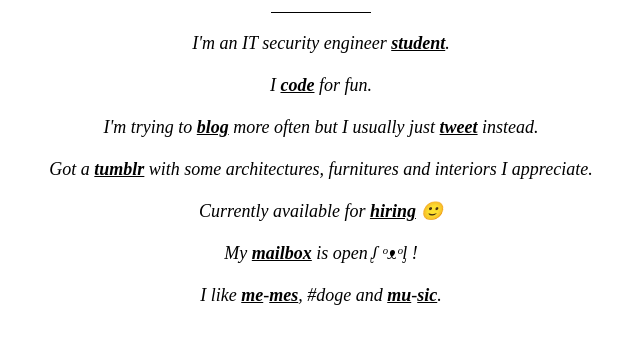
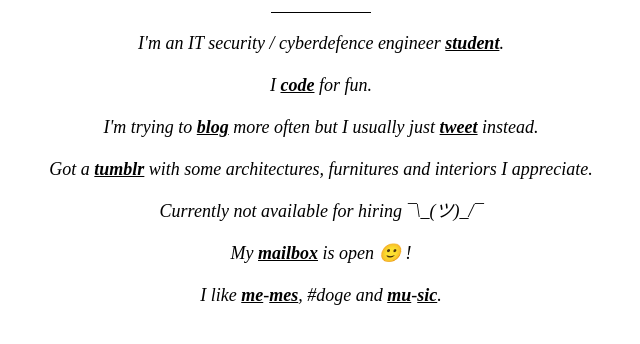
Before and after one commit to gmolveau/gregoire.molveau.fr, a plain HTML site: page index.html in a window 1280 px wide. Shown: the part 264-608 px from the top of the page, without its empty margins (319-959 px from the left). Drawn offline with Linux system fonts and the light colour scheme.

Commit message:
Update index.html

```diff
--- a/index.html
+++ b/index.html
@@ -41,12 +41,12 @@
 		<div>
 			<h1>Hello, I'm Grégoire MOLVEAU</h1>
 			<div class="sep"></div>
-			<p>I'm an IT security engineer <a href="https://www-ensibs.univ-ubs.fr/fr/formations/formations/diplome-d-ingenieur-DI/sciences-technologies-sante-STS/diplome-d-ingenieur-cyberdefense-program-icyb00-213.html" target="_new">student</a>.</p>
+			<p>I'm an IT security / cyberdefence engineer <a href="https://www-ensibs.univ-ubs.fr/fr/formations/formations/diplome-d-ingenieur-DI/sciences-technologies-sante-STS/diplome-d-ingenieur-cyberdefense-program-icyb00-213.html" target="_new">student</a>.</p>
 			<p>I <a href="https://github.com/gmolveau" target="_blank">code</a> for fun.</p>
 			<p>I'm trying to <a href="https://elsebreak.info/" target="blank">blog</a> more often but I usually just <a href="https://twitter.com/gmolveau" target="_new">tweet</a> instead.</p>
 			<p>Got a <a href="https://design-and-home.tumblr.com/" target="_new">tumblr</a> with some architectures, furnitures and interiors I appreciate.</p>
-			<p>Currently available for <a href="https://www.linkedin.com/in/gmolveau/" target="_new">hiring</a> 🙂</p>
-			<p>My <a href="mailto:gregoire@molveau.fr">mailbox</a> is open ᶘ ᵒᴥᵒᶅ !</p>
+			<p>Currently not available for hiring ¯\_(ツ)_/¯ </p>
+			<p>My <a href="mailto:gregoire@molveau.fr">mailbox</a> is open 🙂 !</p>
 			<p>I like <a href="https://i.imgur.com/MddF6E9.jpg" target="_new">me</a>-<a href="https://i.imgur.com/IHciSwV.jpg" target="_new">mes</a>, #doge and <a href="https://soundcloud.com/gr-goire-molveau" target="_new">mu</a>-<a href="https://open.spotify.com/user/greygz49" target="_new">sic</a>.</p>
 		</div>
 	</div>
```
